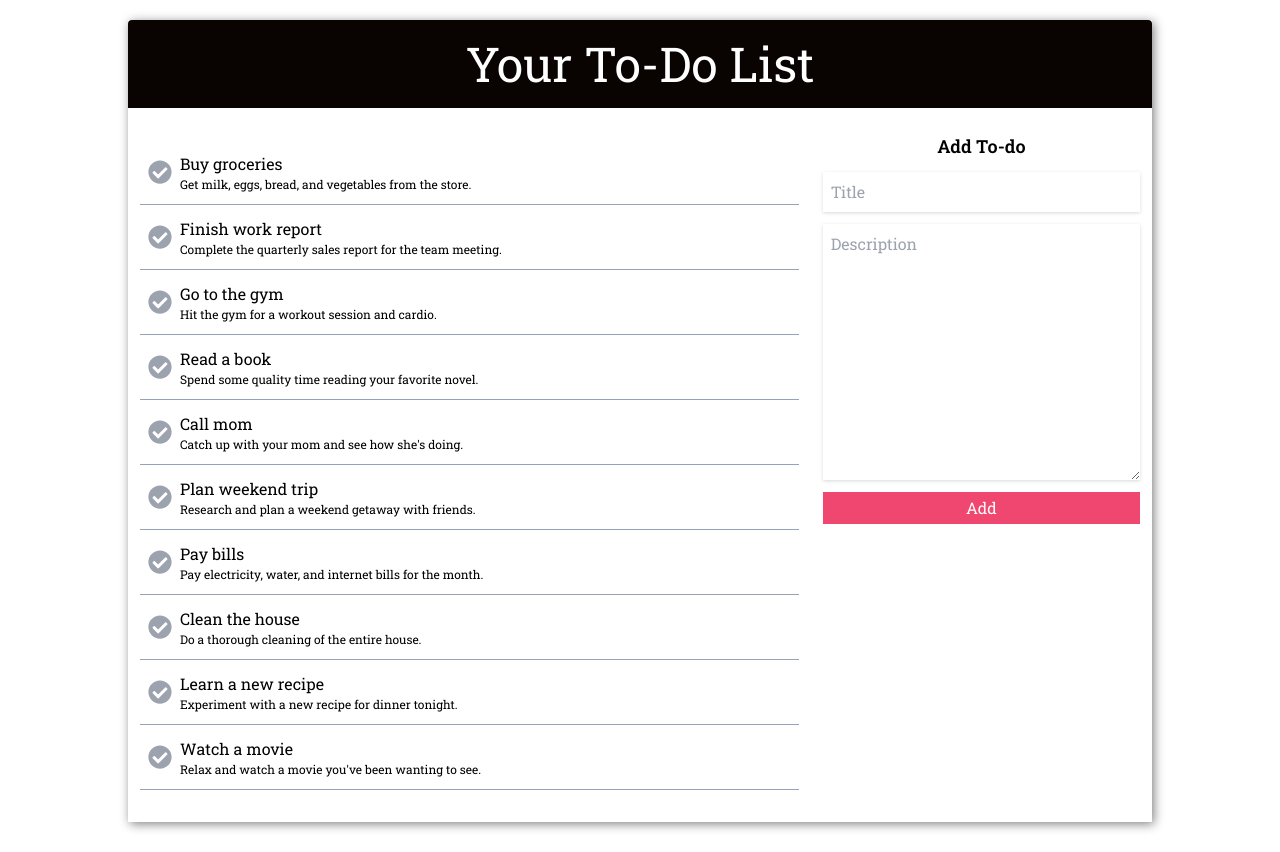
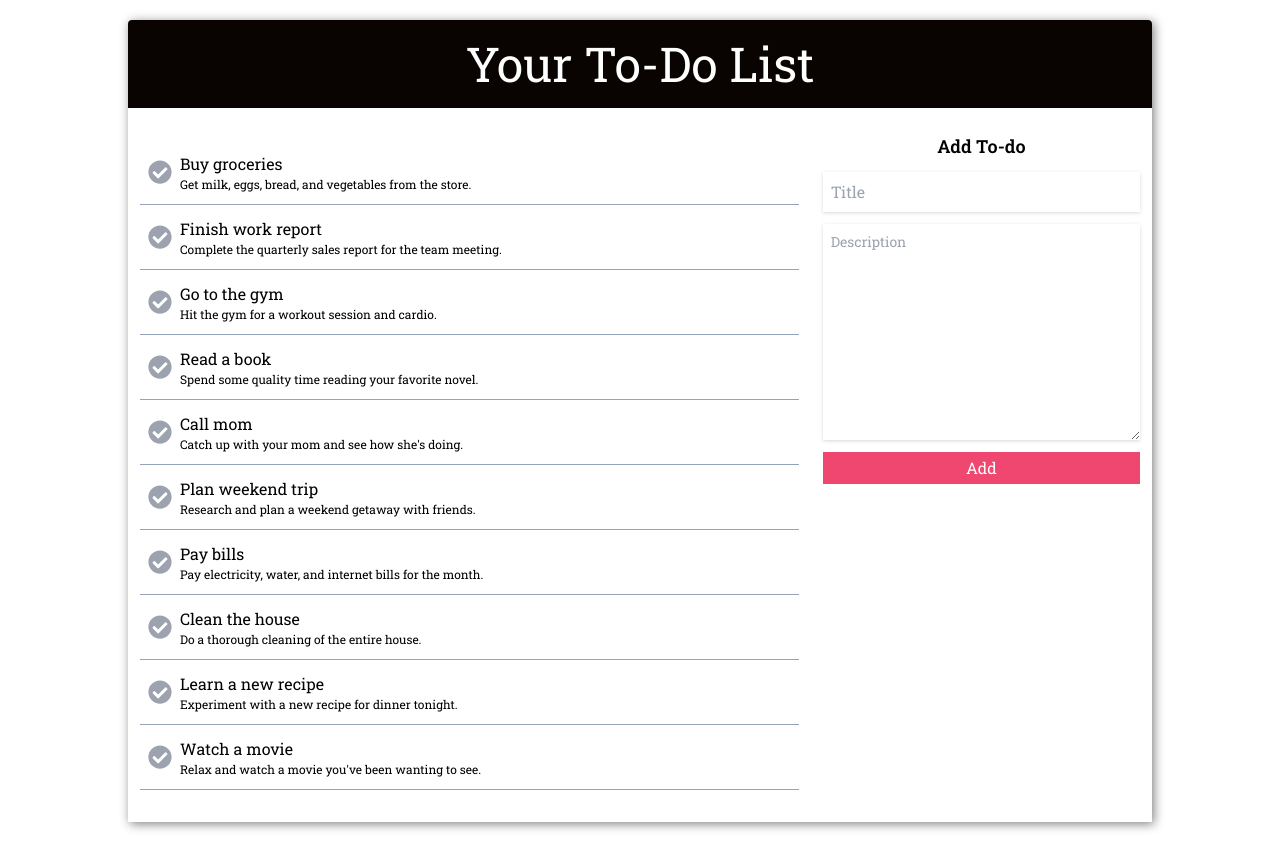
Before and after one commit to rennjay/react-to-do, a React (Create React App) app: page / in a window 1280 px wide. Built offline with nearby package versions, Linux system fonts and the light colour scheme.

Commit message:
Set description field to smaller

```diff
--- a/src/components/TodoForm.js
+++ b/src/components/TodoForm.js
@@ -4,7 +4,7 @@ const TodoForm = ({handleTodoAdd, handleTitleChange, title, handleDescriptionCha
         <form id='TodoForm' className="flex flex-col justify-items-stretch" onSubmit={!isEditMode ? handleTodoAdd : handleTaskUpdate}>
             <h1 className="mb-3 text-center text-lg mt-3 font-semibold">{(!isEditMode ? 'Add':'Edit') + ' To-do'}</h1>
             <input ref={titleField} onChange={handleTitleChange} value={title} type="text" name="title" id="title" placeholder="Title" className="mb-3 drop-shadow p-2"/>
-            <textarea onChange={handleDescriptionChange} value={description} name="description" id="description" cols="30" rows="10" placeholder="Description" className="mb-3 drop-shadow p-2"></textarea>
+            <textarea onChange={handleDescriptionChange} value={description} name="description" id="description" cols="30" rows="10" placeholder="Description" className="mb-3 drop-shadow p-2 text-sm"></textarea>
             <button type="submit" className="bg-secondary py-1 text-white text-l">Add</button>
             {isEditMode ? <button onClick={handleCancelEdit} className="bg-tertiary py-1 text-white text-l mt-3">Cancel</button> : null}
         </form>
```
